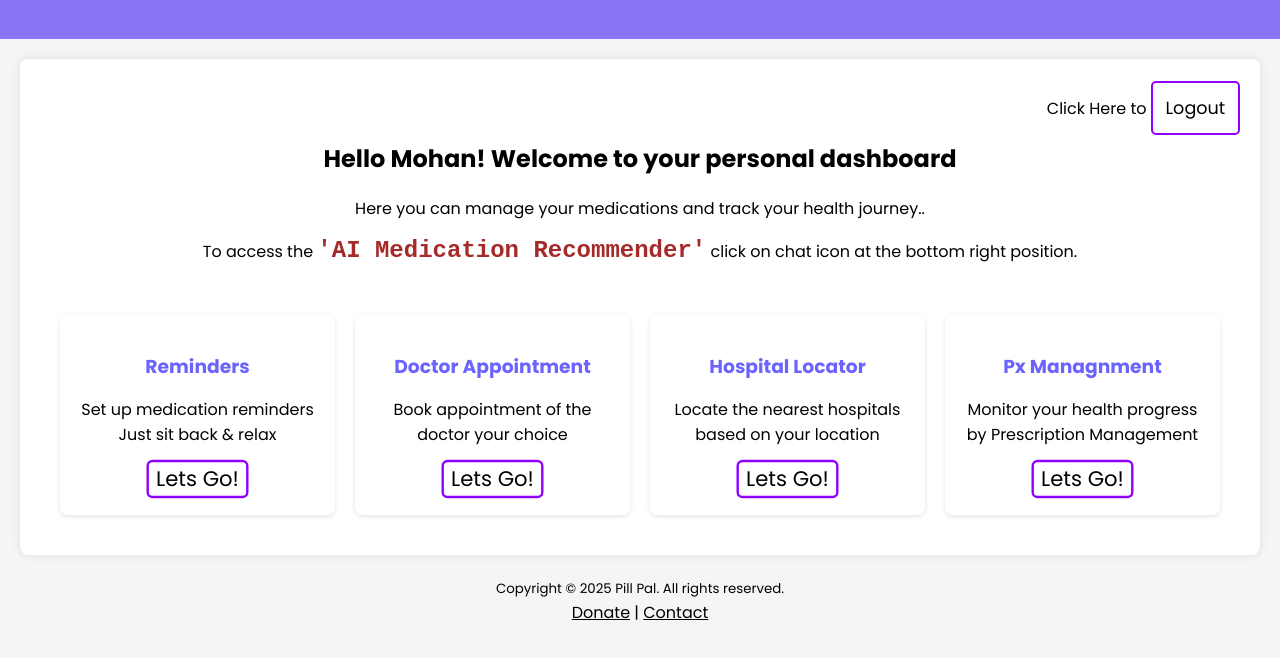
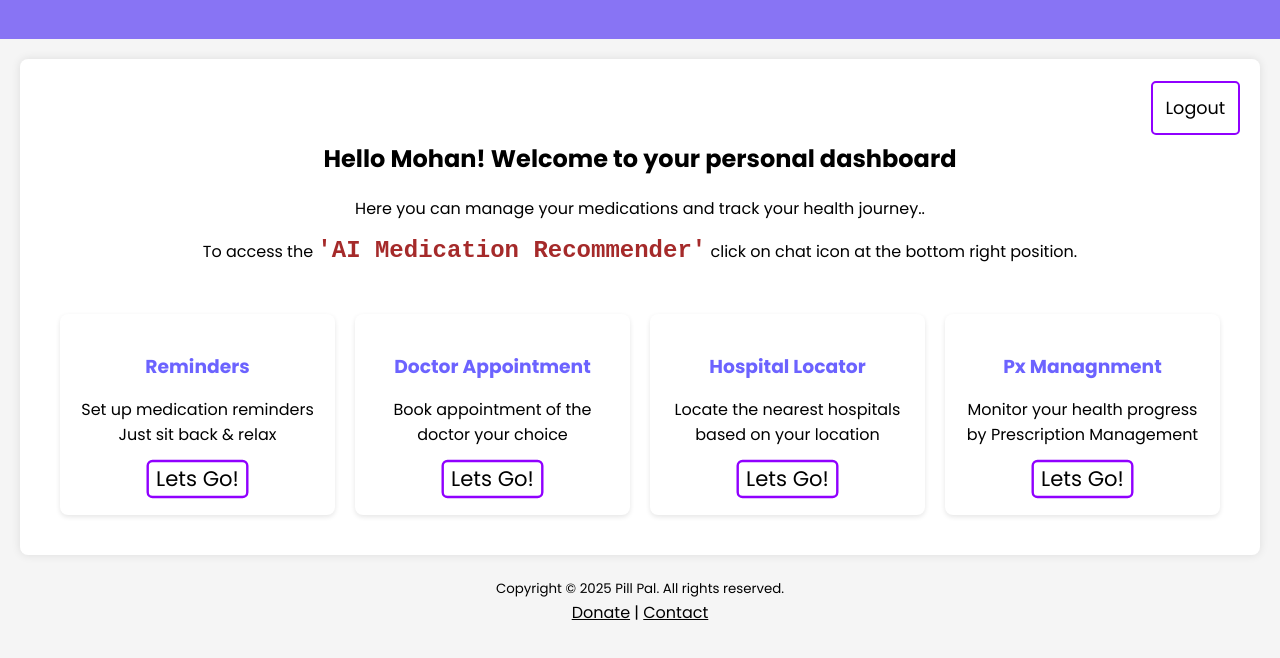
Before and after one commit to sarvan-2187/Pill-Pal, a plain HTML site: page dashboard.html in a window 1280 px wide. Shown: the part 92-750 px from the top of the page. Drawn offline with Linux system fonts and the light colour scheme.

Commit message:
Update dashboard.html

```diff
--- a/dashboard.html
+++ b/dashboard.html
@@ -83,7 +83,7 @@
     </div>
 
     <div class="container">
-<p style="text-align: right;">Click Here to <a href="index.html" class="btn" style="text-decoration: none; padding: 0.8rem">Logout</a></p>
+<p style="text-align: right;"><a href="index.html" class="btn" style="text-decoration: none; padding: 0.8rem">Logout</a></p>
       <div class="welcome-message">
         <h2>Hello Mohan!  Welcome to your personal dashboard</h2>
         <p>
```
